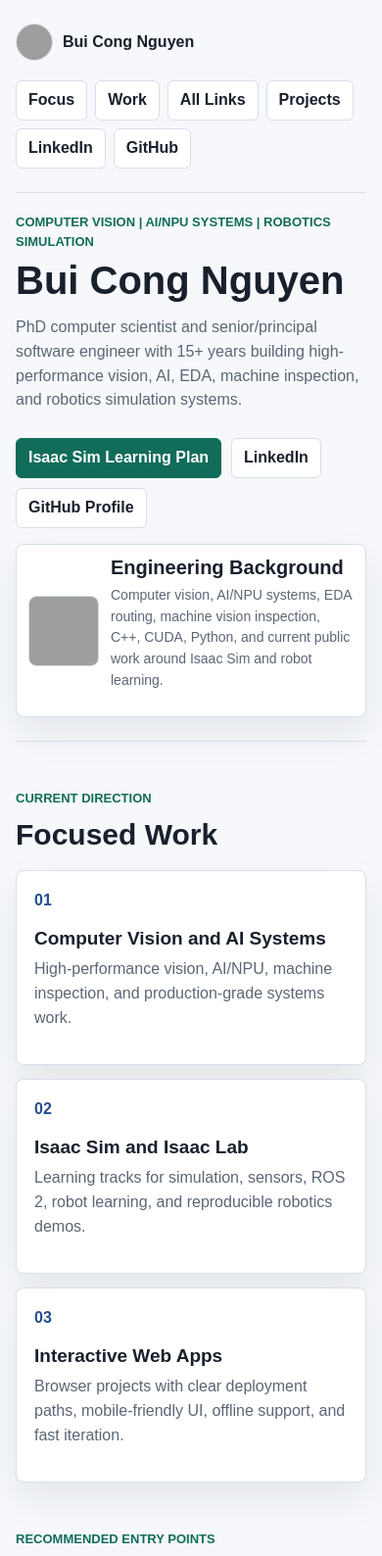
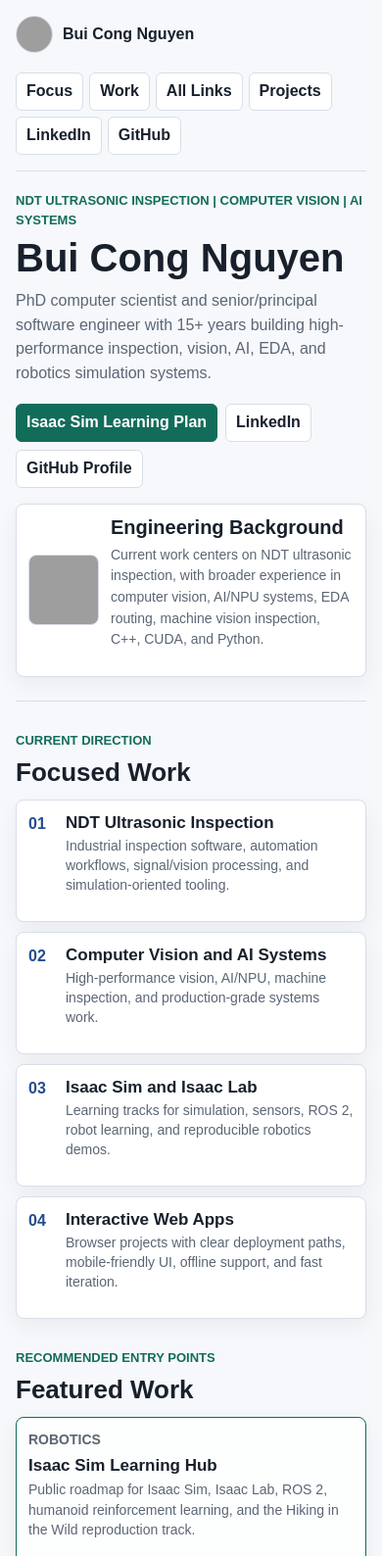
Before and after one commit to buicongnguyen/NPU, a plain HTML site: page index.html in a window 390 px wide. Shown: the top 1588 px of the page at 98% size. Drawn offline with Linux system fonts and the light colour scheme; grey boxes are pictures that could not be loaded.

Commit message:
Compact portfolio layout

```diff
--- a/index.html
+++ b/index.html
@@ -3,8 +3,8 @@
 <head>
   <meta charset="utf-8">
   <meta name="viewport" content="width=device-width, initial-scale=1">
-  <meta name="description" content="Bui Cong Nguyen's engineering portfolio: computer vision, AI/NPU systems, EDA routing, machine vision inspection, robotics simulation, and software engineering.">
-  <title>Bui Cong Nguyen | Computer Vision, Robotics Simulation, and AI Systems</title>
+  <meta name="description" content="Bui Cong Nguyen's engineering portfolio: NDT ultrasonic inspection, computer vision, AI/NPU systems, EDA routing, machine vision inspection, robotics simulation, and software engineering.">
+  <title>Bui Cong Nguyen | NDT Ultrasonic Inspection, Computer Vision, and AI Systems</title>
   <link rel="stylesheet" href="styles.css">
 </head>
 <body>
@@ -26,11 +26,11 @@
   <main id="top">
     <section class="hero">
       <div class="hero-copy">
-        <p class="eyebrow">Computer vision | AI/NPU systems | robotics simulation</p>
+        <p class="eyebrow">NDT ultrasonic inspection | computer vision | AI systems</p>
         <h1>Bui Cong Nguyen</h1>
         <p class="lede">
           PhD computer scientist and senior/principal software engineer with 15+ years building
-          high-performance vision, AI, EDA, machine inspection, and robotics simulation systems.
+          high-performance inspection, vision, AI, EDA, and robotics simulation systems.
         </p>
         <div class="hero-actions">
           <a class="button" href="https://github.com/buicongnguyen/isaac-sim-learning-plan">Isaac Sim Learning Plan</a>
@@ -44,8 +44,8 @@
         <div>
           <h2>Engineering Background</h2>
           <p>
-            Computer vision, AI/NPU systems, EDA routing, machine vision inspection, C++,
-            CUDA, Python, and current public work around Isaac Sim and robot learning.
+            Current work centers on NDT ultrasonic inspection, with broader experience in computer vision,
+            AI/NPU systems, EDA routing, machine vision inspection, C++, CUDA, and Python.
           </p>
         </div>
       </div>
@@ -60,16 +60,21 @@
       <div class="focus-grid">
         <article>
           <span>01</span>
+          <h3>NDT Ultrasonic Inspection</h3>
+          <p>Industrial inspection software, automation workflows, signal/vision processing, and simulation-oriented tooling.</p>
+        </article>
+        <article>
+          <span>02</span>
           <h3>Computer Vision and AI Systems</h3>
           <p>High-performance vision, AI/NPU, machine inspection, and production-grade systems work.</p>
         </article>
         <article>
-          <span>02</span>
+          <span>03</span>
           <h3>Isaac Sim and Isaac Lab</h3>
           <p>Learning tracks for simulation, sensors, ROS 2, robot learning, and reproducible robotics demos.</p>
         </article>
         <article>
-          <span>03</span>
+          <span>04</span>
           <h3>Interactive Web Apps</h3>
           <p>Browser projects with clear deployment paths, mobile-friendly UI, offline support, and fast iteration.</p>
         </article>
--- a/styles.css
+++ b/styles.css
@@ -10,7 +10,7 @@
   --blue: #244d8f;
   --gold: #8a6200;
   --soft: #e9f5f1;
-  --shadow: 0 16px 38px rgba(29, 39, 56, 0.08);
+  --shadow: 0 8px 22px rgba(29, 39, 56, 0.06);
 }
 
 @media (prefers-color-scheme: dark) {
@@ -63,7 +63,7 @@ footer {
   align-items: center;
   justify-content: space-between;
   gap: 20px;
-  padding: 24px 0;
+  padding: 16px 0;
 }
 
 .brand {
@@ -86,7 +86,7 @@ nav {
   display: flex;
   flex-wrap: wrap;
   justify-content: flex-end;
-  gap: 8px;
+  gap: 6px;
 }
 
 nav a,
@@ -98,7 +98,7 @@ nav a,
   min-height: 38px;
   border: 1px solid var(--line);
   border-radius: 6px;
-  padding: 7px 12px;
+  padding: 6px 10px;
   background: var(--panel);
   color: var(--text);
   font-weight: 700;
@@ -108,16 +108,16 @@ nav a,
 .hero {
   display: grid;
   grid-template-columns: minmax(0, 1fr) minmax(280px, 380px);
-  gap: 28px;
+  gap: 20px;
   align-items: center;
-  min-height: 560px;
-  padding: 40px 0 52px;
+  min-height: 430px;
+  padding: 28px 0 34px;
   border-top: 1px solid var(--line);
   border-bottom: 1px solid var(--line);
 }
 
 .eyebrow {
-  margin: 0 0 10px;
+  margin: 0 0 8px;
   color: var(--accent);
   font-size: 13px;
   font-weight: 800;
@@ -134,22 +134,22 @@ p {
 
 h1 {
   max-width: 760px;
-  margin-bottom: 16px;
-  font-size: clamp(44px, 7vw, 78px);
-  line-height: 0.98;
+  margin-bottom: 12px;
+  font-size: clamp(42px, 6vw, 68px);
+  line-height: 1;
   letter-spacing: 0;
 }
 
 h2 {
-  margin-bottom: 12px;
-  font-size: 30px;
+  margin-bottom: 8px;
+  font-size: 26px;
   line-height: 1.15;
   letter-spacing: 0;
 }
 
 h3 {
-  margin-bottom: 8px;
-  font-size: 19px;
+  margin-bottom: 6px;
+  font-size: 17px;
   line-height: 1.25;
   letter-spacing: 0;
 }
@@ -157,14 +157,14 @@ h3 {
 .lede {
   max-width: 720px;
   color: var(--muted);
-  font-size: 20px;
+  font-size: 18px;
 }
 
 .hero-actions {
   display: flex;
   flex-wrap: wrap;
-  gap: 10px;
-  margin-top: 26px;
+  gap: 8px;
+  margin-top: 18px;
 }
 
 .button {
@@ -181,8 +181,8 @@ h3 {
 
 .identity-panel {
   display: grid;
-  gap: 18px;
-  padding: 20px;
+  gap: 14px;
+  padding: 16px;
   border: 1px solid var(--line);
   border-radius: 8px;
   background: var(--panel);
@@ -191,7 +191,7 @@ h3 {
 
 .portrait {
   width: 100%;
-  max-width: 220px;
+  max-width: 170px;
   aspect-ratio: 1;
   border: 1px solid var(--line);
   border-radius: 8px;
@@ -206,12 +206,12 @@ footer p {
 }
 
 .section {
-  padding: 48px 0 0;
+  padding: 30px 0 0;
 }
 
 .section-heading {
   max-width: 780px;
-  margin-bottom: 18px;
+  margin-bottom: 12px;
 }
 
 .section-note {
@@ -220,8 +220,8 @@ footer p {
 
 .focus-grid {
   display: grid;
-  grid-template-columns: repeat(3, minmax(0, 1fr));
-  gap: 14px;
+  grid-template-columns: repeat(4, minmax(0, 1fr));
+  gap: 10px;
 }
 
 .focus-grid article,
@@ -233,28 +233,51 @@ footer p {
 }
 
 .focus-grid article {
-  padding: 18px;
+  display: grid;
+  grid-template-columns: 28px minmax(0, 1fr);
+  column-gap: 10px;
+  align-items: start;
+  padding: 12px;
 }
 
 .focus-grid span {
   display: inline-flex;
-  margin-bottom: 14px;
+  grid-row: 1 / span 2;
+  margin-bottom: 0;
   color: var(--blue);
   font-weight: 800;
+}
+
+.focus-grid h3 {
+  margin-bottom: 4px;
+}
+
+.focus-grid p {
+  font-size: 14px;
+  line-height: 1.42;
 }
 
 .project-grid {
   display: grid;
   grid-template-columns: repeat(2, minmax(0, 1fr));
-  gap: 14px;
+  gap: 10px;
 }
 
 .project-card {
   display: flex;
   flex-direction: column;
   justify-content: space-between;
-  min-height: 250px;
-  padding: 18px;
+  min-height: 168px;
+  padding: 12px;
+}
+
+.project-card h3 {
+  margin-bottom: 4px;
+}
+
+.project-card p {
+  font-size: 14px;
+  line-height: 1.45;
 }
 
 .project-card.featured {
@@ -263,7 +286,7 @@ footer p {
 }
 
 .tag {
-  margin-bottom: 10px;
+  margin-bottom: 6px;
   color: var(--gold);
   font-size: 13px;
   font-weight: 800;
@@ -273,30 +296,30 @@ footer p {
 .project-links {
   display: flex;
   flex-wrap: wrap;
-  gap: 8px;
-  margin-top: 18px;
+  gap: 6px;
+  margin-top: 12px;
 }
 
 .project-links a {
-  min-height: 34px;
-  padding: 6px 10px;
+  min-height: 30px;
+  padding: 4px 8px;
   color: var(--accent);
 }
 
 .index-list {
   display: flex;
   flex-wrap: wrap;
-  gap: 10px;
+  gap: 8px;
 }
 
 .directory-grid {
   display: grid;
-  grid-template-columns: repeat(2, minmax(0, 1fr));
-  gap: 14px;
+  grid-template-columns: repeat(3, minmax(0, 1fr));
+  gap: 10px;
 }
 
 .directory-group {
-  padding: 18px;
+  padding: 10px;
   border: 1px solid var(--line);
   border-radius: 8px;
   background: var(--panel);
@@ -305,7 +328,7 @@ footer p {
 
 .directory-group ul {
   display: grid;
-  gap: 8px;
+  gap: 0;
   margin: 0;
   padding: 0;
   list-style: none;
@@ -314,10 +337,10 @@ footer p {
 .directory-group li {
   display: grid;
   grid-template-columns: minmax(0, 1fr) auto auto;
-  gap: 8px;
+  gap: 6px;
   align-items: center;
-  min-height: 36px;
-  padding: 8px 0;
+  min-height: 26px;
+  padding: 4px 0;
   border-top: 1px solid var(--line);
 }
 
@@ -327,17 +350,19 @@ footer p {
 
 .directory-group span {
   min-width: 0;
+  font-size: 13px;
   font-weight: 700;
 }
 
 .directory-group a {
   display: inline-flex;
   align-items: center;
-  min-height: 30px;
+  min-height: 26px;
   border: 1px solid var(--line);
   border-radius: 6px;
-  padding: 4px 8px;
+  padding: 2px 7px;
   background: color-mix(in srgb, var(--panel) 86%, var(--soft));
+  font-size: 13px;
   font-weight: 700;
   text-decoration: none;
 }
@@ -347,8 +372,8 @@ footer {
   align-items: center;
   justify-content: space-between;
   gap: 16px;
-  padding: 32px 0 42px;
-  margin-top: 42px;
+  padding: 24px 0 32px;
+  margin-top: 30px;
   border-top: 1px solid var(--line);
 }
 
@@ -395,6 +420,13 @@ footer p {
   }
 }
 
+@media (max-width: 1040px) and (min-width: 861px) {
+  .focus-grid,
+  .directory-grid {
+    grid-template-columns: repeat(2, minmax(0, 1fr));
+  }
+}
+
 @media (max-width: 560px) {
   h1 {
     font-size: 40px;
@@ -419,12 +451,12 @@ footer p {
   }
 
   .directory-group li {
-    grid-template-columns: 1fr;
-    align-items: start;
+    grid-template-columns: minmax(0, 1fr) auto auto;
+    align-items: center;
   }
 
   .directory-group a {
-    width: fit-content;
+    width: auto;
   }
 
   footer {
```
